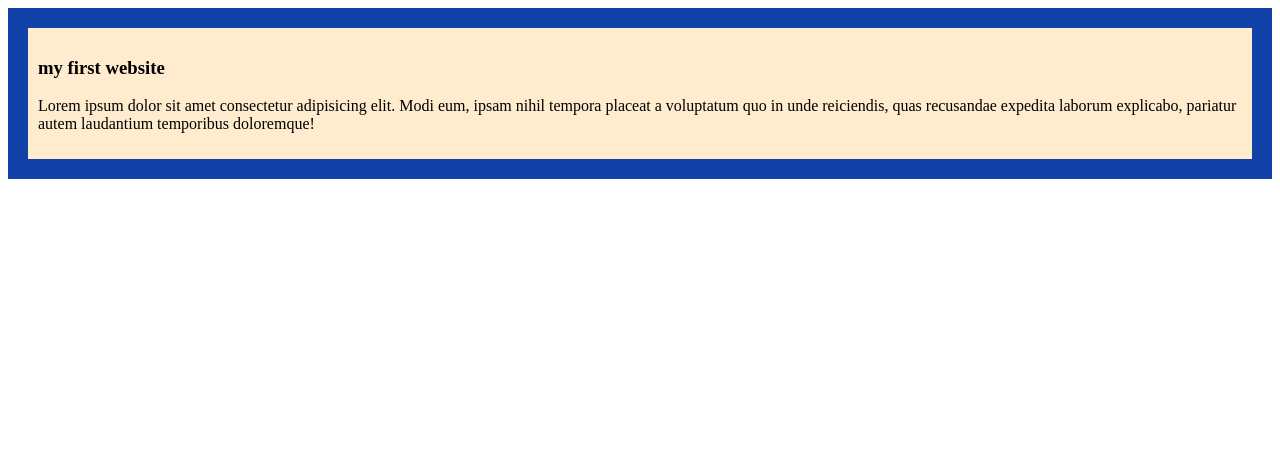
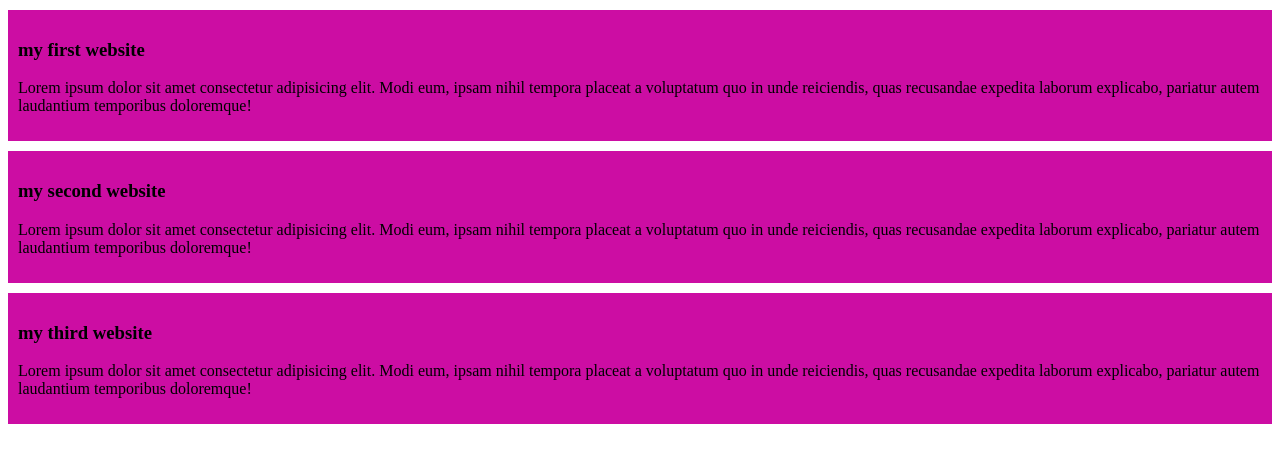
Before and after one commit to bilash643/my-simple-website, a plain HTML site: page index.html in a window 1280 px wide. Drawn offline with Linux system fonts and the light colour scheme.

Commit message:
added new margn

```diff
--- a/index.html
+++ b/index.html
@@ -15,9 +15,24 @@
     <div>
         <h3>my first website</h3>
         <p>Lorem ipsum dolor sit amet consectetur adipisicing elit. Modi eum, ipsam nihil tempora placeat a voluptatum quo in unde reiciendis, quas recusandae expedita laborum explicabo, pariatur autem laudantium temporibus doloremque!</p>
+    </div>
 
 
+    <div>
+
+
+        <h3>my second website</h3>
+        <p>Lorem ipsum dolor sit amet consectetur adipisicing elit. Modi eum, ipsam nihil tempora placeat a voluptatum quo in unde reiciendis, quas recusandae expedita laborum explicabo, pariatur autem laudantium temporibus doloremque!</p>
     </div>
+
+
+    <div>
+        <h3>my third website</h3>
+        <p>Lorem ipsum dolor sit amet consectetur adipisicing elit. Modi eum, ipsam nihil tempora placeat a voluptatum quo in unde reiciendis, quas recusandae expedita laborum explicabo, pariatur autem laudantium temporibus doloremque!</p>
+    </div>
+
+
+
 
 
 </body>
--- a/styles/blog.css
+++ b/styles/blog.css
@@ -1,5 +1,7 @@
 div{
-    background-color: blanchedalmond;
+    background-color: rgb(204, 13, 163);
     padding: 10px;
-border:solid 20px rgb(18, 65, 167);
+/* border:solid 20px rgb(18, 65, 167); */
+margin-top: 10px;
+
 }
```
